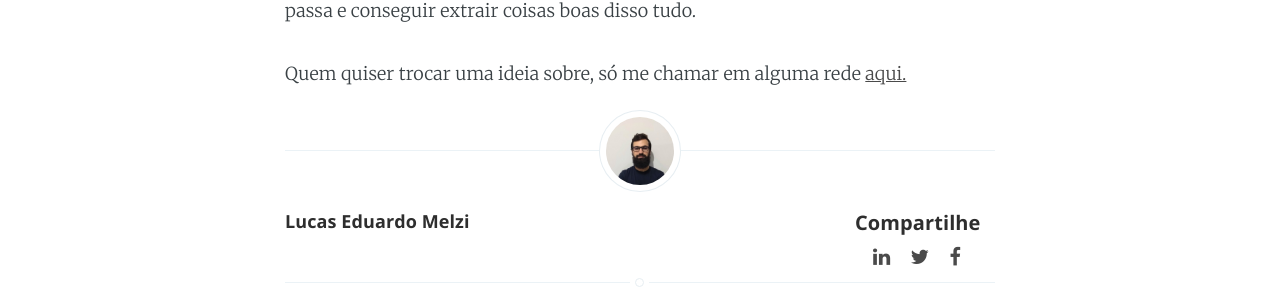
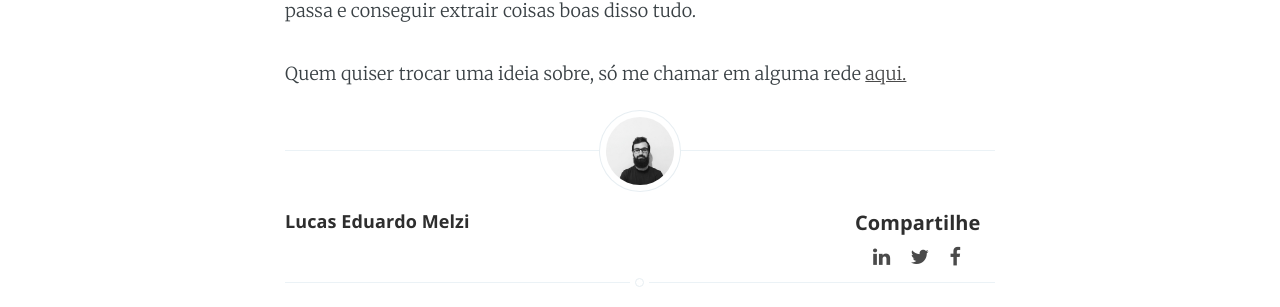
Before and after one commit to melzilucas/melzilucas.github.io, a Jekyll site: the page built from _posts/2020-05-26-65-dias-de-Home-Office.markdown, in a window 1280 px wide. Shown: the part 1115-1422 px from the top of the page. Built offline with Jekyll 4.4.1, drawn with Linux system fonts in a browser that asks for light colours.

Commit message:
New profile picture

```diff
--- a/_layouts/post.html
+++ b/_layouts/post.html
@@ -64,7 +64,7 @@ post_class: post-template
             <!-- If we want to display author's name and bio -->
             {% if site.author %}
                 <figure class="author-image">
-                    <a class="img" href="https://melzilucas.github.io/" style="background-image: url(/assets/images/profile-00.jpg)">
+                    <a class="img" href="https://melzilucas.github.io/" style="background-image: url(/assets/images/profile-000.jpg)">
                     <span class="hidden">{{site.author}}'s Picture</span></a>
                 </figure>
                 <section class="author">
--- a/index.html
+++ b/index.html
@@ -46,7 +46,7 @@ about: 'about.html'
         </section>
         <footer class="post-meta">
             {% if site.author %}
-                <img class="author-thumb" src="/assets/images/profile-00.jpg" alt="Author's profile picture" nopin="nopin" />
+                <img class="author-thumb" src="/assets/images/profile-000.jpg" alt="Author's profile picture" nopin="nopin" />
                 {{ site.author }}
             {% endif %}
             {% if post.categories.size > 0 %}
```
Also changed, not shown: assets/images/profile-000.jpg (added).
